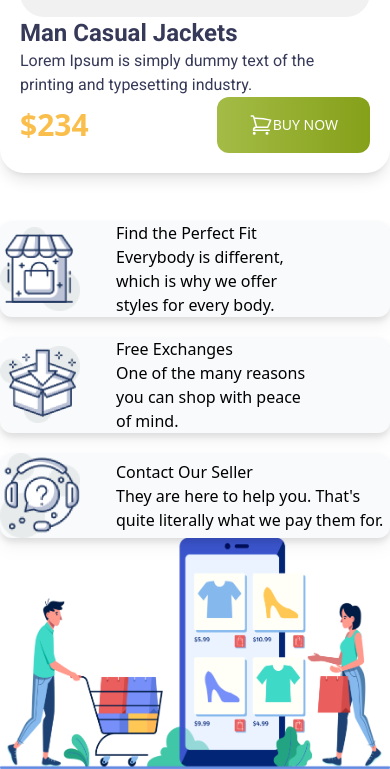
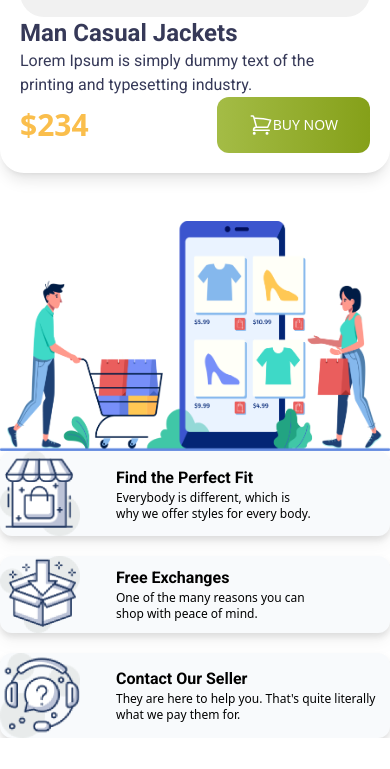
Before and after one commit to RahulKhanSuvo/penguin-fashion, a plain HTML site: page index.html in a window 390 px wide. Shown: the part 4341-5110 px from the top of the page. After the commit the page ends 5079 px from the top, so only its background shows below. Drawn offline with nearby package versions, Linux system fonts and the light colour scheme.

Commit message:
fixed responsive

```diff
--- a/index.html
+++ b/index.html
@@ -186,35 +186,35 @@
    </div>
   </div>
   </section>
-  <section class="flex justify-between flex-col md:flex-row items-center ">
-   <div class="md:w-1/4">
+  <section class="flex justify-between flex-col-reverse md:flex-row-reverse lg:flex-row items-center ">
+   <div class="md:w-1/3">
     <div class="flex items-center gap-9 drop-shadow-lg bg-slate-50 rounded-xl">
     <img class="w-20" src="icons/house.png" alt="">
     <div class="w-2/4">
-      <h2>
+      <h2 class="font-roboto text-base font-bold">
         Find the Perfect Fit
       </h2>
-      <p>Everybody is different, which is why we
+      <p class="text-xs font-normal">Everybody is different, which is why we
         offer styles for every body.</p>
     </div>
   </div>
   <div class="flex items-center gap-9 drop-shadow-lg bg-slate-50 my-5 rounded-xl">
     <img class="w-20" src="icons/box.png" alt="">
     <div class="w-2/4">
-      <h2>
+      <h2 class="font-roboto text-base font-bold">
         Free Exchanges
       </h2>
-      <p>One of the many reasons you can shop
+      <p class="text-xs font-normal">One of the many reasons you can shop
         with peace of mind.</p>
     </div>
   </div>
   <div class="flex items-center gap-9 drop-shadow-lg bg-slate-50 rounded-xl">
     <img class="w-20" src="icons/question.png" alt="">
     <div>
-      <h2 class="w-2/4">
+      <h2 class="font-roboto text-base font-bold">
         Contact Our Seller
-      </h2>
-      <p>They are here to help you. That's quite
+      </h2 >
+      <p class="text-xs font-normal">They are here to help you. That's quite
         literally what we pay them for.</p>
     </div>
   </div>
```
